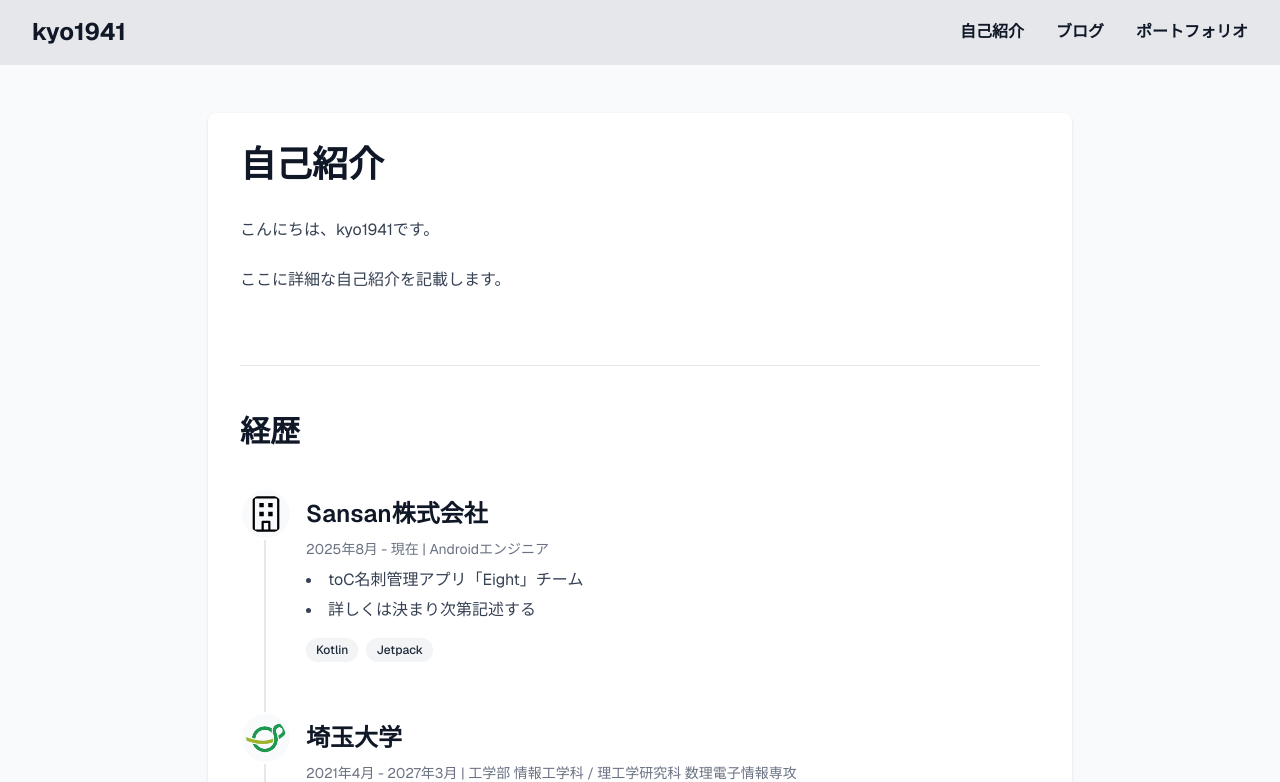
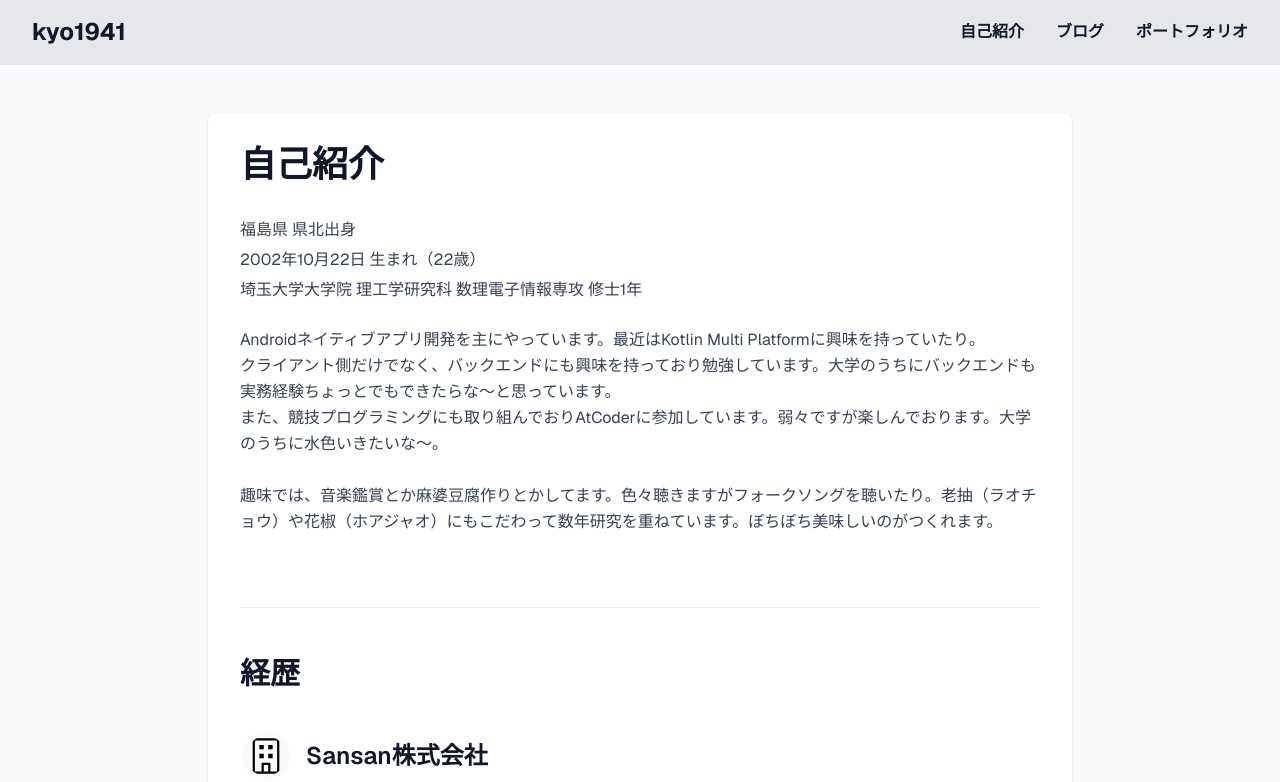
Before and after one commit to kyo1941/my-page, a Next.js app: page /profile in a window 1280 px wide. Shown: the top 782 px of the page. Built offline with nearby package versions, Linux system fonts and the light colour scheme.

Commit message:
feat: 自己紹介文を作成

```diff
--- a/src/app/components/profile/ProfileDetailSection.tsx
+++ b/src/app/components/profile/ProfileDetailSection.tsx
@@ -1,15 +1,36 @@
-import { div } from "framer-motion/client"
+import { useMemo } from 'react';
 
 export default function ProfileDetailSection() {
+  const age = useMemo(() => {
+    const birthday = "2002-10-22";
+    const today = new Date();
+    const birthDate = new Date(birthday);
+
+    let age = today.getFullYear() - birthDate.getFullYear();
+    const monthDifference = today.getMonth() - birthDate.getMonth();
+
+    if (monthDifference < 0 || (monthDifference === 0 && today.getDate() < birthDate.getDate())) {
+      age--;
+    }
+    return age;
+  }, []);
+
   return (
     <div>
       <h1 className="text-4xl font-bold mb-8 text-gray-900">自己紹介</h1>
       <div className="prose max-w-none prose-lg">
+        <ul className="text-gray-700 leading-relaxed mb-6">
+            <li className="my-1">福島県 県北出身</li>
+            <li className="my-1">2002年10月22日 生まれ（{age}歳）</li>
+            <li className="my-1">埼玉大学大学院 理工学研究科 数理電子情報専攻 修士1年</li>
+        </ul>
+
         <p className="text-gray-700 leading-relaxed mb-6">
-            こんにちは、kyo1941です。
-        </p>
-        <p className="text-gray-700 leading-relaxed mb-6">
-            ここに詳細な自己紹介を記載します。
+            Androidネイティブアプリ開発を主にやっています。最近はKotlin Multi Platformに興味を持っていたり。<br />
+            クライアント側だけでなく、バックエンドにも興味を持っており勉強しています。大学のうちにバックエンドも実務経験ちょっとでもできたらな〜と思っています。<br />
+            また、競技プログラミングにも取り組んでおりAtCoderに参加しています。弱々ですが楽しんでおります。大学のうちに水色いきたいな〜。<br />
+            <br />
+            趣味では、音楽鑑賞とか麻婆豆腐作りとかしてます。色々聴きますがフォークソングを聴いたり。老抽（ラオチョウ）や花椒（ホアジャオ）にもこだわって数年研究を重ねています。ぼちぼち美味しいのがつくれます。
         </p>
       </div>
     </div>
```
